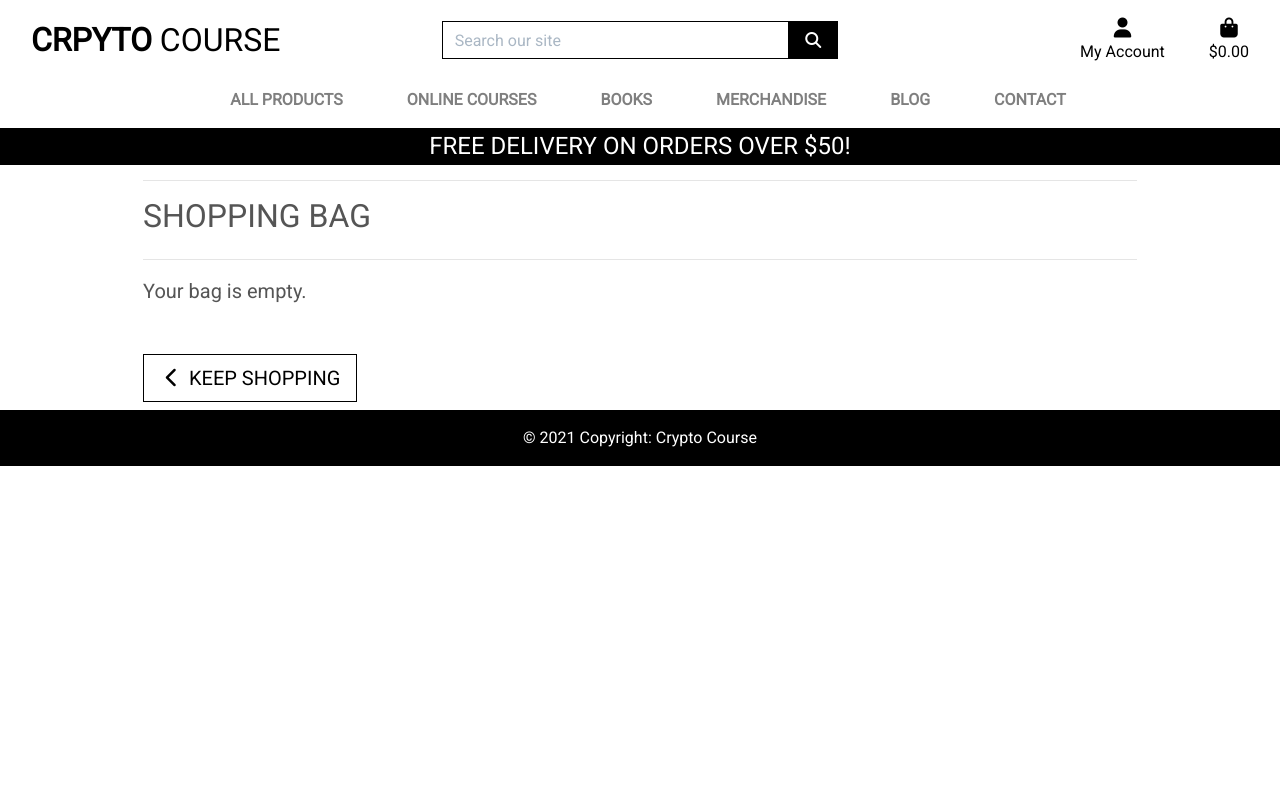
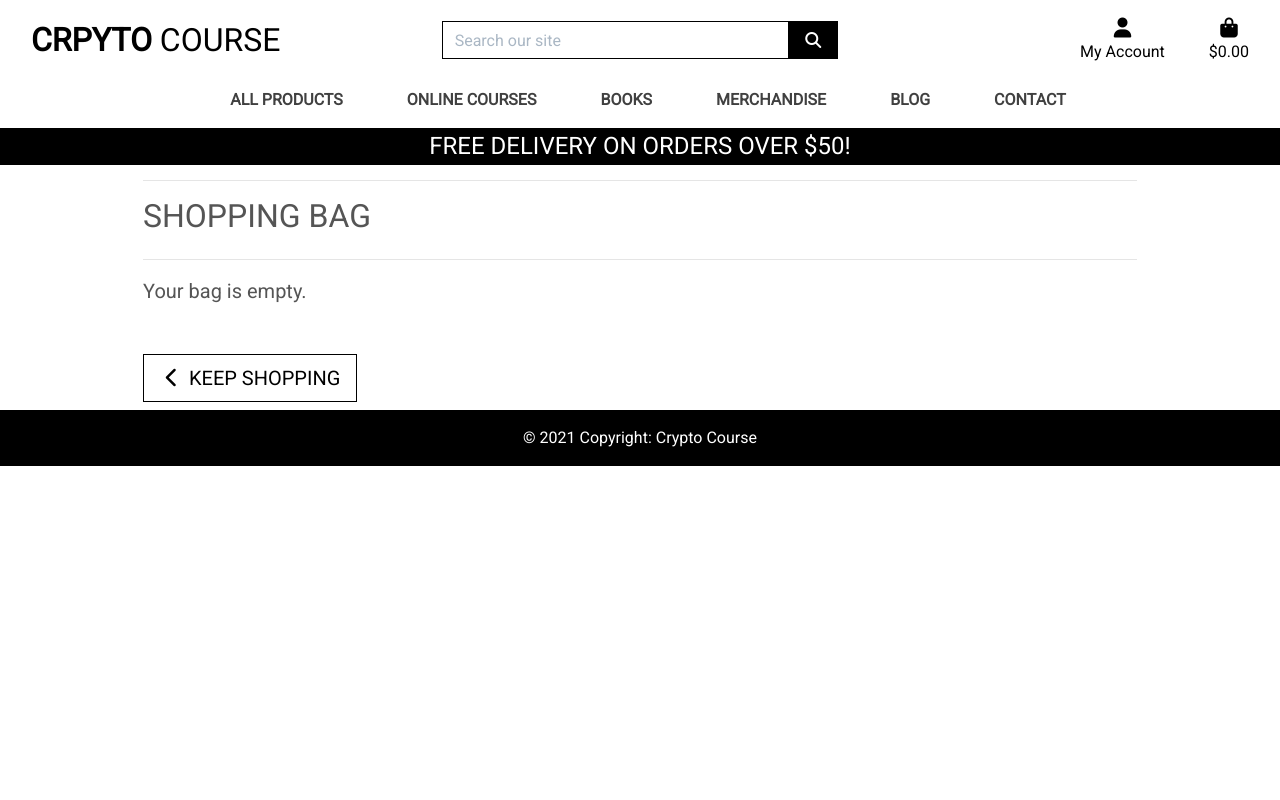
Before and after one commit to tindyc/crypto_course, a Django app: page /bag/ in a window 1280 px wide. Run offline with Django 3.2, Linux system fonts and the light colour scheme; some libraries are stand-ins or nearby versions.

Commit message:
Styles added to navbar to improve lighthouse scores for Accessibility

```diff
--- a/static/css/base.css
+++ b/static/css/base.css
@@ -10,6 +10,11 @@ body {
     box-sizing: border-box;
     color: #555;
     font-family: 'Roboto', sans-serif;
+}
+
+/*-- Navbar --*/
+.navbar-light .navbar-nav .nav-link {
+    color: rgba(0,0,0,.75);
 }
 
 /* from Bulma */
```
